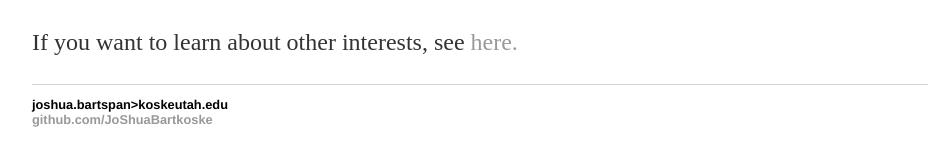
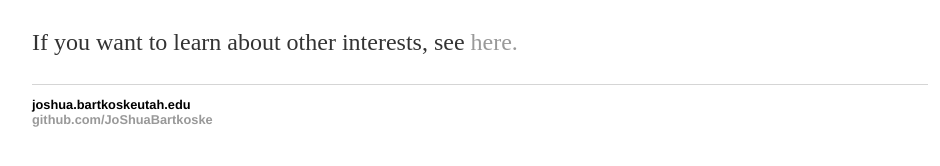
Before and after one commit to JoShuaBartkoske/JoShuaBartkoske.github.io, a Jekyll site: the page built from index.html, in a window 1280 px wide. Shown: the part 320-486 px from the top of the page, without its empty margins (160-1100 px from the left). Built offline with Jekyll 4.4.1, drawn with Linux system fonts in a browser that asks for light colours; comment, search, counter and statistics services are not loaded.

Commit message:
Update default.html
Fix typo for span in email

```diff
--- a/_layouts/default.html
+++ b/_layouts/default.html
@@ -23,7 +23,7 @@
 			</div><!-- /.container -->
 			<footer>
 	    		<ul>
-	        		<div class="email">joshua.<span>bart</span>span>koske<span>@</span>uta<span>h.ed</span>u</div>
+	        		<div class="email">joshua.<span>bart</span>koske<span>@</span>uta<span>h.ed</span>u</div>
 	        		<li><a href="https://github.com/JoShuaBartkoske">github.com/JoShuaBartkoske</a></li>
 				</ul>
 			</footer>
```
